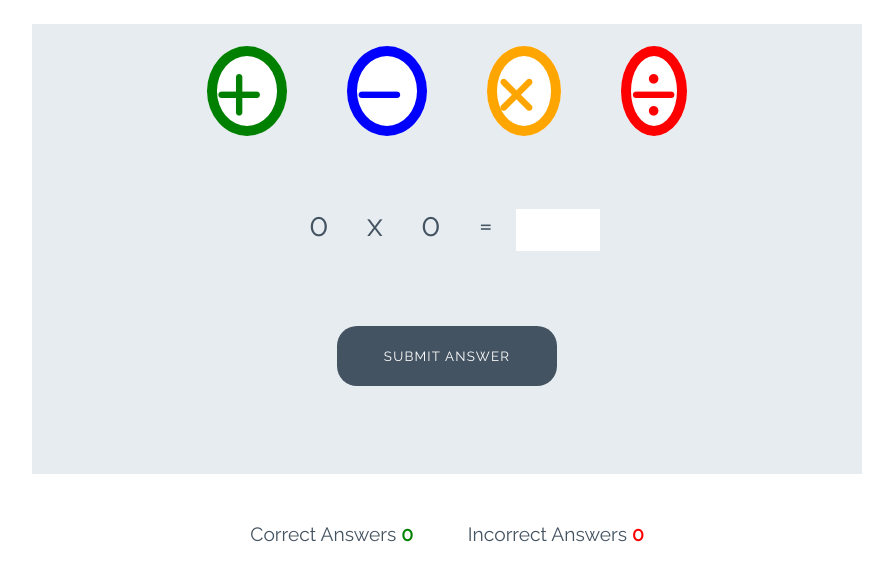
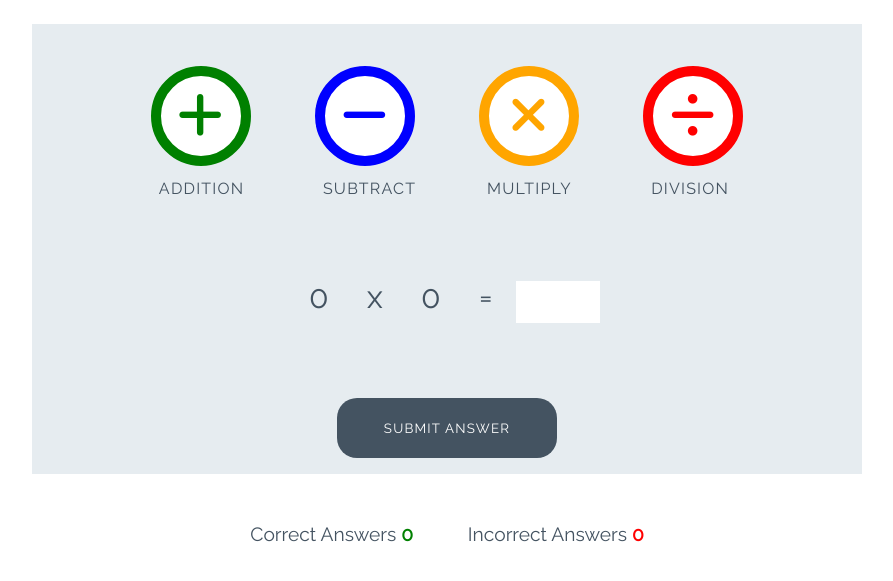
Before and after one commit to JamathonB/Love-Maths, a plain HTML site: page index.html in a window 1280 px wide. Shown: the part 79-660 px from the top of the page, without its empty margins (193-1086 px from the left). Drawn offline with Linux system fonts and the light colour scheme.

Commit message:
changes to CSS and html

```diff
--- a/assets/css/style.css
+++ b/assets/css/style.css
@@ -109,6 +109,14 @@ body {
     font-size: 3.2rem;
     margin: 0 30px;
     transition: all 0.5s;
+}
+
+.btn--big::after {
+    content: attr(data-type);
+    font-size: 1rem;
+    color: #445361;
+    position: relative;
+    left: -0.5em;
 }
 
 .btn--blue {
--- a/index.html
+++ b/index.html
@@ -10,7 +10,7 @@
     <!-- Google Fonts -->
     <link href="https://fonts.googleapis.com/css?family=Raleway%7CRighteous" rel="stylesheet">
     <!-- Title -->
-    <title>Document</title>
+    <title>Love Maths</title>
 </head>
 <body>
     <h1 class="heading">
@@ -20,18 +20,18 @@
 
     <div class="game-area">
         <div class="controls-area">
-            <buton class="btn btn--big btn--green">
+            <button data-type="addition" class="btn btn--big btn--green">
                 <i class="fa-solid fa-plus"></i>
-            </buton>
-            <buton class="btn btn--big btn--blue">
+            </button>
+            <button data-type="subtract" class="btn btn--big btn--blue">
                 <i class="fa-solid fa-minus"></i>
-            </buton>
-            <buton class="btn btn--big btn--orange">
+            </button>
+            <button data-type="multiply" class="btn btn--big btn--orange">
                 <i class="fa-solid fa-xmark"></i>
-            </buton>
-            <buton class="btn btn--big btn--red">
+            </button>
+            <button data-type="division" class="btn btn--big btn--red">
                 <i class="fa-solid fa-divide"></i>
-            </buton>
+            </button>
         </div>
         <div class="question-area">
             <span id="operand1">0</span>
@@ -41,7 +41,7 @@
             <p class="answer-message">Enter Answer:</p>
             <input id="answer-box" type="number">
         </div>
-        <button class="btn btn--gray">Submit Answer</button>
+        <button data-type="submit" class="btn btn--gray">Submit Answer</button>
     </div>
 
     <div class="score-area">
```
